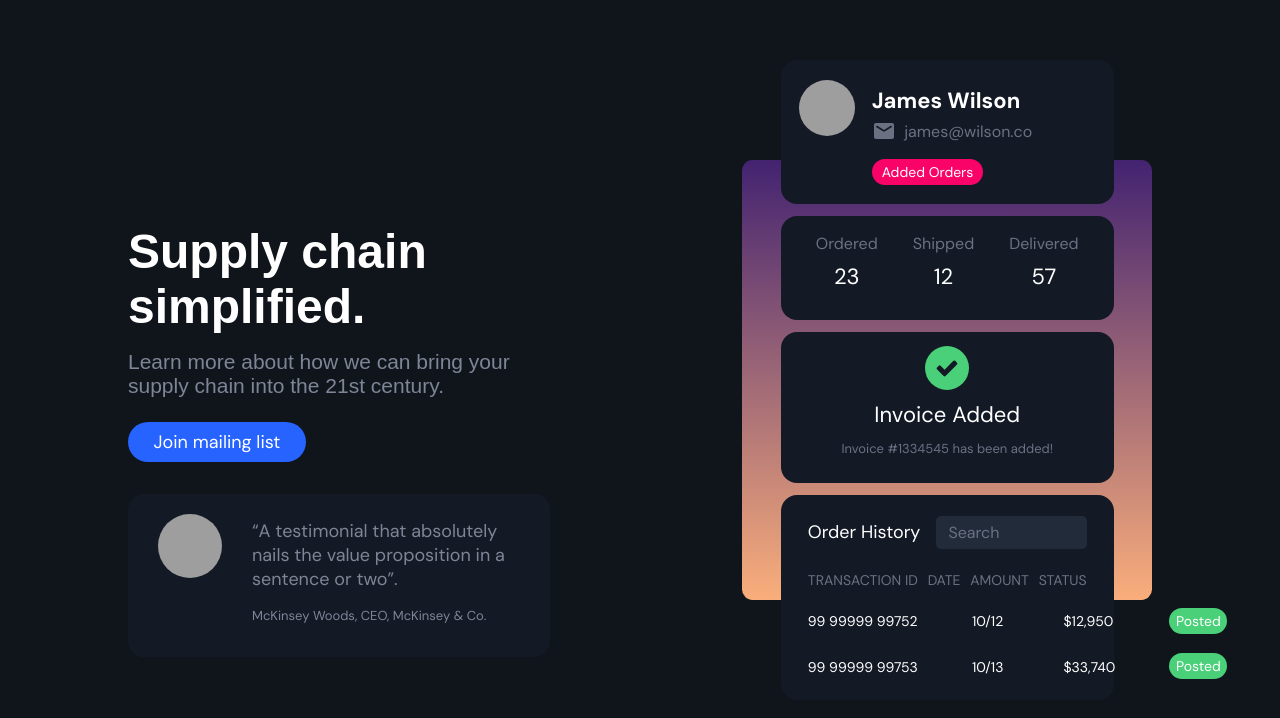
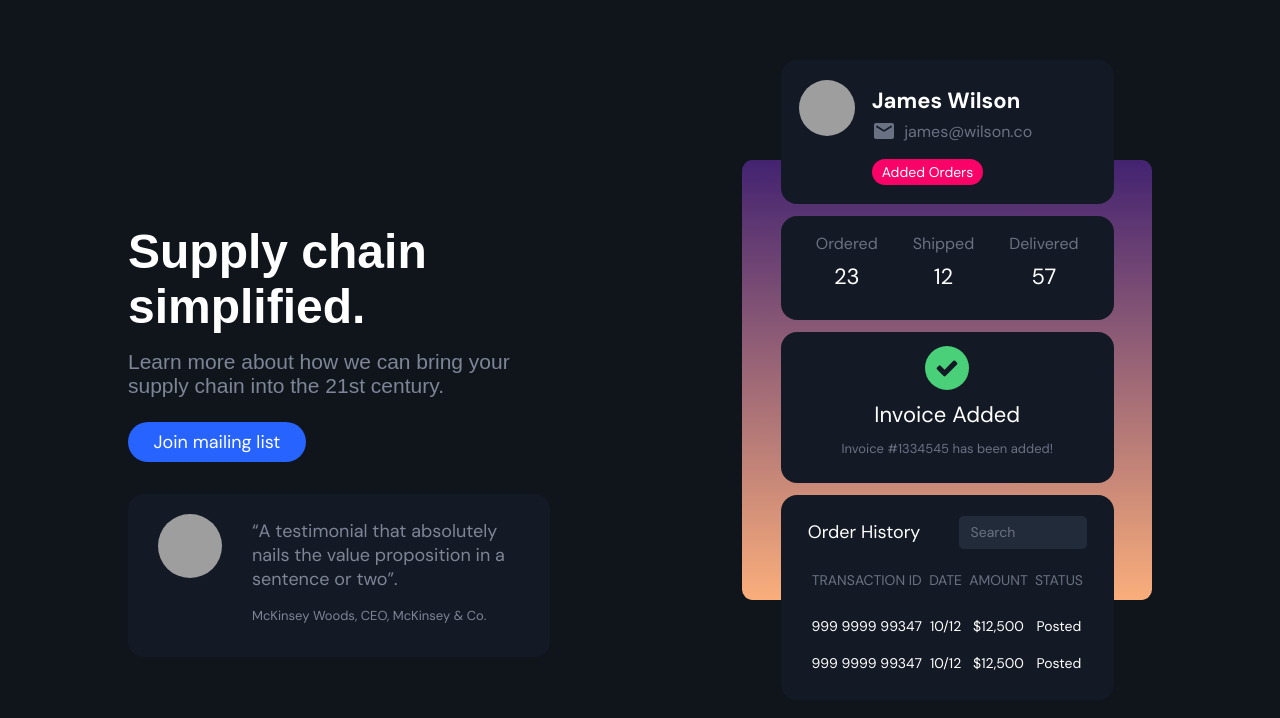
Before and after one commit to rayanwaked/procure-project, a React (Create React App) app: page / in a window 1280 px wide. Shown: the top 718 px of the page. Built offline with nearby package versions, Linux system fonts and the light colour scheme; grey boxes are pictures that could not be loaded.

Commit message:
Landing page completed.

```diff
--- a/src/pages/landing/hero/history/history.css
+++ b/src/pages/landing/hero/history/history.css
@@ -0,0 +1,149 @@
+/* Hero Backdrop */
+
+.HeroBackdrop {
+    margin-top: 10vh;
+    margin-bottom: 10vh;
+
+    width: 400vw;
+    height: 55vh;
+    background: linear-gradient(180deg, #432371 0%, #FAAE7B 100%);
+    border-radius: calc(1% + .5vw);
+
+    display: flex;
+    flex-direction: column;
+    justify-content: center;
+    align-content: center;
+    align-items: center;
+    text-align: center;
+    gap: 1.5vh;
+}
+
+/* Hero Animation */
+@keyframes SlideInFromBottom {
+    0% {
+        transform: translateY(80px);
+        opacity: 0.0;
+    }
+    100% {
+        transform: translateY(0);
+        opacity: 1.0;
+    }
+}
+
+.HeroAnimation {
+    animation-name: SlideInFromBottom;
+    animation-duration: 1s;
+    animation-iteration-count: 1;
+}
+
+.HeroBackdropContent {
+    width: 26vw;
+    height: 15vh;
+    background: #141A25;
+    border-radius: 16px;
+}
+
+/* Hero Payment History and Elements */
+#HeroPaymentHistory {
+    display: flex;
+    flex-direction: column;
+}
+
+.HeroPaymentHistoryHeader {
+    margin-top: 7px;
+    margin-left: 27px;
+    margin-right: 27px;
+
+    display: flex;
+    flex-direction: row;
+    justify-content: space-between;
+    align-items: center;
+}
+
+.HeroPaymentHistoryContent {
+    margin-top: 7px;
+    margin-left: 27px;
+    margin-right: 27px;
+
+    display: flex;
+    flex-direction: row;
+    justify-content: space-around;
+    align-items: center;
+}
+
+.HeroPaymentHistoryLargeText {
+    font-size: 18px;
+    font-family: 'DM Sans', serif;
+    white-space: nowrap;
+    margin-right: 16px;
+    color: white;
+}
+
+.HeroPaymentHistorySmallText {
+    font-size: 14px;
+    font-family: 'DM Sans', serif;
+    color: white;
+}
+
+#HeroPaymentHistoryStatus {
+    font-size: 14px;
+    color: white;
+    background-color: #49D078;
+    width: 58px;
+    border-radius: 20px;
+    margin: 10px 0 0 0;
+    padding: 4px 0 4px 0;
+    align-content: flex-end;
+}
+
+.HeroPaymentHistorySearchBar {
+    height: 33px;
+    width: 10vw;
+    background: #222b3a;
+    border-radius: 5px;
+
+    display: flex;
+    justify-content: flex-start;
+    align-items: center;
+}
+
+.HeroPaymentHistoryRow {
+    display: flex;
+    flex-direction: row;
+    justify-content: space-between;
+    align-items: flex-start;
+}
+
+.HeroPaymentHistory {
+    margin-top: 0;
+    margin-left: 27px;
+    margin-right: 27px;
+
+    display: flex;
+    flex-direction: column;
+    align-items: flex-start;
+}
+
+@media (max-width: 1264px) {
+
+    /* General Landing Page Layout */
+    .Landing {
+        margin: 0 6vw 0 6vw;
+    }
+
+    /* Hero */
+    .HeroBackdrop {
+        width: 100%;
+        height: 60vh;
+        min-height: 560px;
+    }
+
+    .HeroBackdropContent {
+        width: 85%;
+        background: #141A25;
+    }
+
+    #NoMobile {
+        visibility: hidden;
+    }
+}
--- a/src/pages/landing/hero/history/history.tsx
+++ b/src/pages/landing/hero/history/history.tsx
@@ -1,6 +1,9 @@
 /* Import Styles */
 import "../../../../styles.css";
 import "./history.css";
+
+/* Import Icons */
+import {SearchIcon} from "../../../../assets/dashboard/search";
 
 /* Import Files */
 
@@ -10,7 +13,7 @@ export default function HeroHistory() {
         <div className="History">
 
             {/* Payment History Title and Search Bar */}
-            <div className="HeroPaymentHistoryContent">
+            <div className="HeroPaymentHistoryHeader">
                 <p className="HeroPaymentHistoryLargeText">Order History</p>
                 <div className="HeroPaymentHistorySearchBar">
                     <p className="HeroPaymentHistorySmallText" style={{marginLeft: "12px", color: "#6A7183"}}>Search</p>
@@ -19,41 +22,37 @@ export default function HeroHistory() {
 
             {/* Payment History Content Labels */}
             <div className="HeroPaymentHistoryContent" style={{marginTop: "-5px"}}>
-                <p className="HeroPaymentHistorySmallText" style={{fontSize: "14px", color: "#6A7183"}}>TRANSACTION ID</p>
-                <p className="HeroPaymentHistorySmallText" id="NoMobile" style={{fontSize: "14px", color: "#6A7183"}}>DATE</p>
-                <p className="HeroPaymentHistorySmallText" style={{fontSize: "14px", color: "#6A7183"}}>AMOUNT</p>
-                <p className="HeroPaymentHistorySmallText" id="NoMobile" style={{fontSize: "14px", color: "#6A7183"}}>STATUS</p>
-            </div>
 
-            {/* Payment History Content */}
-            <div className="HeroPaymentHistoryRow">
 
-                {/* Payment History Transaction ID */}
-                <div className="HeroPaymentHistory" style={{marginTop: "-5px"}}>
-                    <p className="HeroPaymentHistorySmallText" style={{fontSize: "14px", color: "white", whiteSpace: "nowrap"}}>99  99999 99752</p>
-                    <p className="HeroPaymentHistorySmallText" style={{fontSize: "14px", color: "white", whiteSpace: "nowrap"}}>99  99999 99753</p>
+                <div style={{display: "flex", flexDirection: "column"}}>
+                    <p className="HeroPaymentHistorySmallText" style={{fontSize: "14px", color: "#6A7183"}}>TRANSACTION ID</p>
+                    <p className="HeroPaymentHistorySmallText">999 9999 99347</p>
+                    <p className="HeroPaymentHistorySmallText" style={{marginTop: "5px"}}>999 9999 99347</p>
                 </div>
 
-                {/* Payment History Dates */}
-                <div className="HeroPaymentHistory" id="NoMobile" style={{marginTop: "-5px"}}>
-                    <p className="HeroPaymentHistorySmallText" style={{fontSize: "14px", color: "white"}}>10/12</p>
-                    <p className="HeroPaymentHistorySmallText" style={{fontSize: "14px", color: "white"}}>10/13</p>
+
+                <div id="NoMobile" style={{display: "flex", flexDirection: "column"}}>
+                    <p className="HeroPaymentHistorySmallText" style={{fontSize: "14px", color: "#6A7183"}}>DATE</p>
+                    <p className="HeroPaymentHistorySmallText">10/12</p>
+                    <p className="HeroPaymentHistorySmallText" style={{marginTop: "5px"}}>10/12</p>
                 </div>
 
-                {/* Payment History Amounts */}
-                <div className="HeroPaymentHistory" style={{marginTop: "-5px"}}>
-                    <p className="HeroPaymentHistorySmallText HeroPaymentHistoryMobile" style={{fontSize: "14px", color: "white", marginLeft: "6px"}}>$12,950</p>
-                    <p className="HeroPaymentHistorySmallText HeroPaymentHistoryMobile" style={{fontSize: "14px", color: "white", marginLeft: "6px"}}>$33,740</p>
+
+                <div id="NoMobile" style={{display: "flex", flexDirection: "column"}}>
+                    <p className="HeroPaymentHistorySmallText" style={{fontSize: "14px", color: "#6A7183"}}>AMOUNT</p>
+                    <p className="HeroPaymentHistorySmallText">$12,500</p>
+                    <p className="HeroPaymentHistorySmallText" style={{marginTop: "5px"}}>$12,500</p>
                 </div>
 
-                {/* Payment History Statuses */}
-                <div className="HeroPaymentHistory" id="NoMobile" style={{marginTop: "-5px"}}>
-                    <p className="HeroPaymentHistorySmallText" id="HeroPaymentHistoryStatus">Posted</p>
-                    <p className="HeroPaymentHistorySmallText" id="HeroPaymentHistoryStatus" style={{marginTop: "19px"}}>Posted</p>
+
+                <div style={{display: "flex", flexDirection: "column", alignContent: "flex-start"}}>
+                    <p className="HeroPaymentHistorySmallText" style={{fontSize: "14px", color: "#6A7183"}}>STATUS</p>
+                    <p className="HeroPaymentHistorySmallText">Posted</p>
+                    <p className="HeroPaymentHistorySmallText" style={{marginTop: "5px"}}>Posted</p>
                 </div>
 
+
             </div>
-
         </div>
     );
 }
--- a/src/pages/landing/landing.css
+++ b/src/pages/landing/landing.css
@@ -8,9 +8,6 @@ body {
 }
 
 /* Hero Backdrop */
-.HeroImage {
-    margin-top: 10vh;
-}
 
 .HeroBackdrop {
     margin-top: 10vh;
@@ -55,92 +52,11 @@ body {
     border-radius: 16px;
 }
 
-/* Hero Payment History and Elements */
-#HeroPaymentHistory {
-    display: flex;
-    flex-direction: column;
-}
-
-.HeroPaymentHistoryContent {
-    margin-top: 7px;
-    margin-left: 27px;
-    margin-right: 27px;
-
-    display: flex;
-    flex-direction: row;
-    justify-content: space-between;
-    align-items: center;
-}
-
-.HeroPaymentHistoryLargeText {
-    font-size: 18px;
-    font-family: 'DM Sans', serif;
-    white-space: nowrap;
-    margin-right: 16px;
-    color: white;
-}
-
-.HeroPaymentHistorySmallText {
-    font-size: 16px;
-    font-family: 'DM Sans', serif;
-}
-
-#HeroPaymentHistoryStatus {
-    font-size: 14px;
-    color: white;
-    background-color: #49D078;
-    width: 58px;
-    border-radius: 20px;
-    margin: 10px 0 0 0;
-    padding: 4px 0 4px 0;
-    align-content: flex-end;
-}
-
-.HeroPaymentHistorySearchBar {
-    height: 33px;
-    width: 160px;
-    background: #222b3a;
-    border-radius: 5px;
-
-    display: flex;
-    justify-content: flex-start;
-    align-items: center;
-}
-
-.HeroPaymentHistoryRow {
-    display: flex;
-    flex-direction: row;
-    justify-content: space-between;
-    align-items: flex-start;
-}
-
-.HeroPaymentHistory {
-    margin-top: 0;
-    margin-left: 27px;
-    margin-right: 27px;
-
-    display: flex;
-    flex-direction: column;
-    align-items: flex-start;
-}
-
 @media (max-width: 1000px) {
 
     /* General Landing Page Layout */
     .Landing {
         margin: 0 6vw 0 6vw;
-    }
-
-    /* Headline Layout*/
-    .LandingHeadline {
-        margin: 0;
-
-        display: flex;
-        flex-direction: column;
-        justify-content: center;
-        align-content: center;
-        align-items: center;
-        text-align: center;
     }
 
     /* Hero */
@@ -150,14 +66,6 @@ body {
         min-height: 560px;
     }
 
-    /* Hero Invoice Paid and Elements */
-    #HeroInvoicePaid {
-        display: flex;
-        justify-content: center;
-        align-items: center;
-        align-content: center;
-    }
-
     .HeroBackdropContent {
         width: 85%;
         background: #141A25;
--- a/src/pages/landing/landing.tsx
+++ b/src/pages/landing/landing.tsx
@@ -57,6 +57,7 @@ export default function Landing() {
                          style={{height: "15vw", minHeight: "205px", maxHeight: "210px", marginBottom: "-4vh"}}>
                         <HeroHistory />
                     </div>
+
                 </div>
             </div>
         </div>
```
